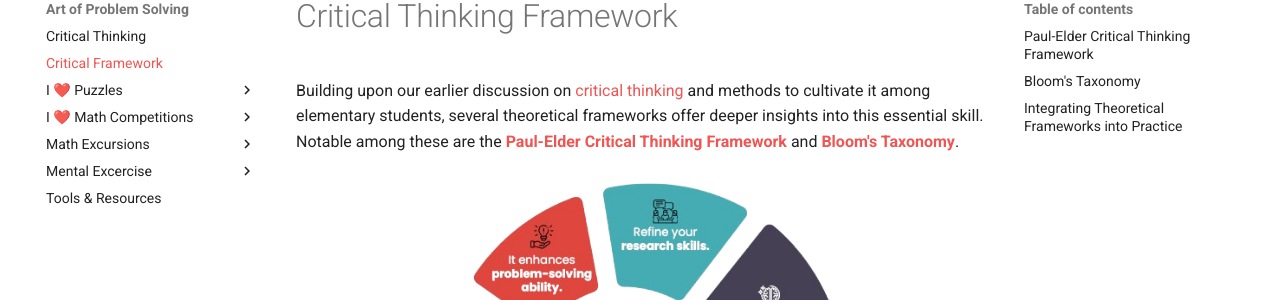
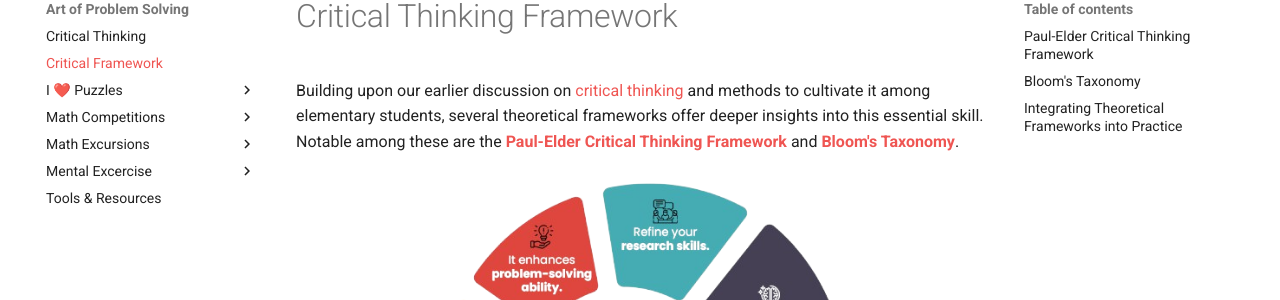
Before and after one commit to baseonballs/mpower-sitedocs, an MkDocs documentation site: the page built from site-docs/mathematics/aops/critical_thinking_framework.md, in a window 1280 px wide. Shown: the part 150-450 px from the top of the page. Built offline with MkDocs 1.6.1 and Material for MkDocs 9.7.7, drawn with Linux system fonts in a browser that asks for light colours.

```diff
--- a/mkdocs.yml
+++ b/mkdocs.yml
@@ -79,7 +79,7 @@ nav:
       - "Puzzle 2 - Magic Square, 3x3": "./mathematics/elem/puzzles/level-a/magic-squares/ms-3x3.md"
       - "Puzzle 3 - Magic Square, 4x4": "./mathematics/elem/puzzles/level-a/magic-squares/ms-4x4.md"
       - "Puzzle 4 - Frog and the Stairs": "mathematics/elem/puzzles/level-a/frog-and-stairs/frog-and-the-stairs.md"
-    - "I ❤️ Math Competitions":
+    - "Math Competitions":
       - "AMC-8":
         - "Problem Set 1": "math-comp/amc8/amc8.pset.01.md"
         - "Problem Set 2": "math-comp/amc8/amc8.pset.02.md"
```
